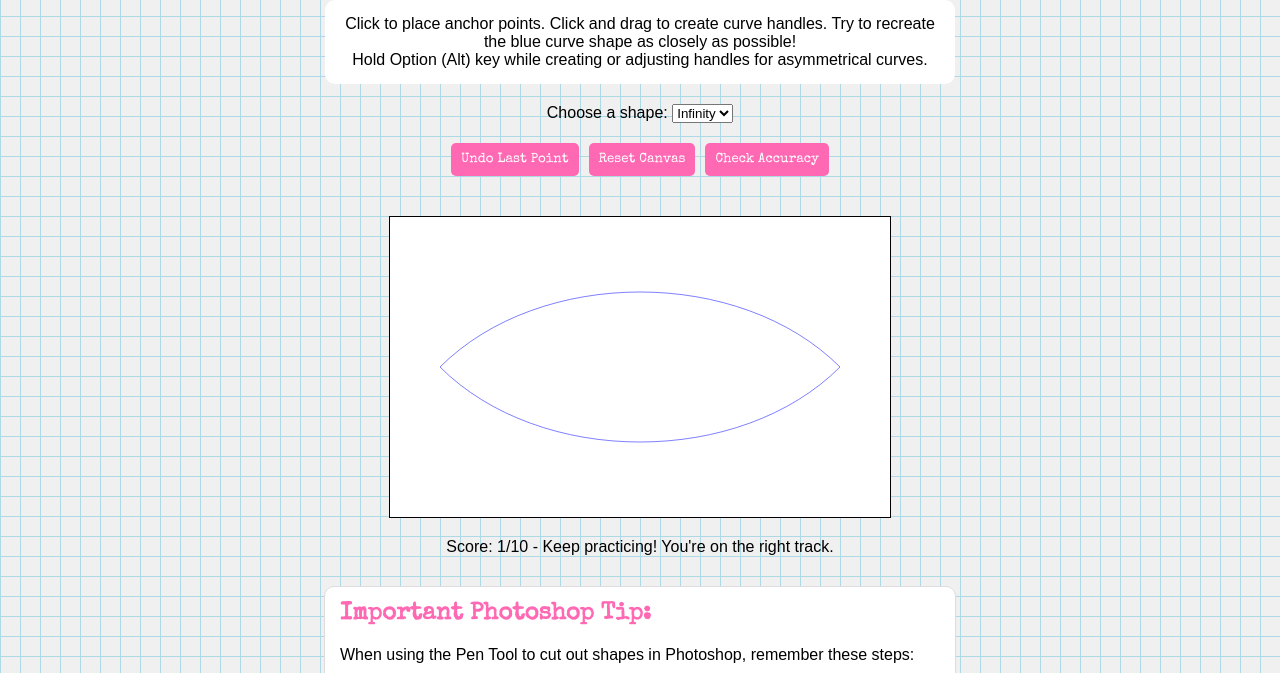
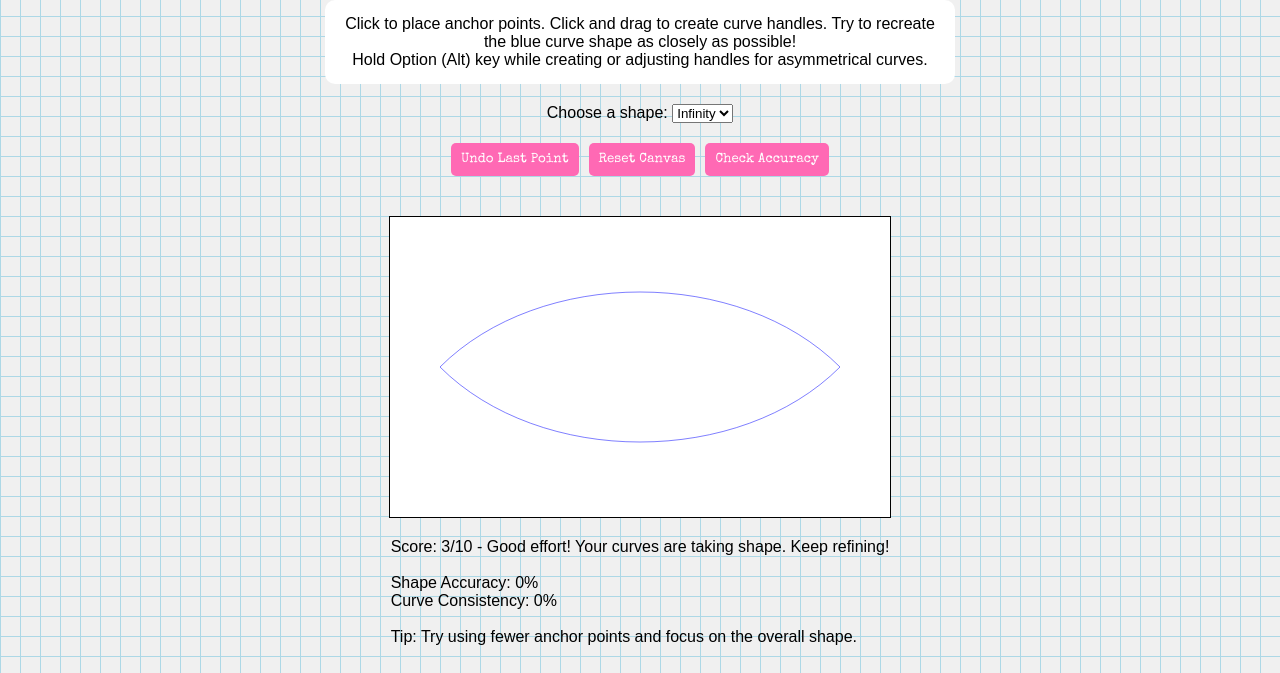
Before and after one commit to hsstokes/photoshop-pen-tool-practice, a plain HTML site: page index.html in a window 1280 px wide. Both pictures are taken after a click on the button "Check Accuracy". Shown: the part 104-777 px from the top of the page. Drawn offline with nearby package versions, Linux system fonts and the light colour scheme.

Commit message:
Update index.html

```diff
--- a/index.html
+++ b/index.html
@@ -289,32 +289,63 @@
         function checkAccuracy() {
             let score = 0;
             const totalPoints = 100;
+            let closestDistance = Infinity;
+            let furthestDistance = 0;
+            let averageDistance = 0;
+
             for (let i = 0; i < totalPoints; i++) {
                 const t = i / (totalPoints - 1);
                 const goalPoint = getPointOnGoalCurve(t);
                 const userPoint = getPointOnUserCurve(t);
                 const distance = Math.sqrt(Math.pow(goalPoint.x - userPoint.x, 2) + Math.pow(goalPoint.y - userPoint.y, 2));
-                 if (distance < 30) {
-                     score += 1 - (distance / 30);
+
+                closestDistance = Math.min(closestDistance, distance);
+                furthestDistance = Math.max(furthestDistance, distance);
+                averageDistance += distance;
+                if (distance < 50) {
+                    score += 1 - (distance / 50);
                 }
             }
-            const rawScore = (score / totalPoints) * 100;
-        const adjustedScore = Math.min(10, Math.max(1, Math.ceil(rawScore / 10)));
+            averageDistance /= totalPoints;
+
+            // Base score for attempt
+            let baseScore = 3;
+
+            // Additional points for overall shape resemblance
+            const shapeScore = Math.max(0, 5 - (averageDistance / 20));
+
+            // Points for consistency
+            const consistencyScore = Math.max(0, 2 - ((furthestDistance - closestDistance) / 50));
+
+            // Calculate final score
+            const finalScore = Math.min(10, Math.max(1, Math.round(baseScore + shapeScore + consistencyScore)));
 
             const feedback = [
-            "Keep practicing! You're on the right track.",
-            "Good effort! Try to get closer to the blue line.",
-            "Nice work! You're getting better.",
-            "Well done! Your curves are improving.",
-            "Great job! You're mastering the pen tool.",
-            "Excellent! Your curves are very close.",
-            "Impressive work! You're nearly matching the shape.",
-            "Outstanding! Your control is excellent.",
-            "Amazing precision! You're a pen tool pro.",
-            "Perfect! Your curves match the shape exactly."
+                "Great start! You're beginning to grasp the pen tool. Keep practicing!",
+                "Nice attempt! Try to follow the blue line more closely.",
+                "Good effort! Your curves are taking shape. Keep refining!",
+                "Well done! You're getting the hang of it. Focus on smoother curves.",
+                "Impressive progress! Your shape is becoming more accurate.",
+                "Excellent work! Your curves are very close to the target.",
+                "Outstanding control! You're nearly matching the shape perfectly.",
+                "Amazing precision! You're mastering the pen tool.",
+                "Exceptional skill! Your curves are almost indistinguishable from the goal.",
+                "Perfect! Your mastery of the pen tool is evident. Fantastic job!"
             ];
 
-        document.getElementById('feedback').textContent = `Score: ${adjustedScore}/10 - ${feedback[adjustedScore - 1]}`;
+            let detailedFeedback = `Score: ${finalScore}/10 - ${feedback[finalScore - 1]}\n\n`;
+            detailedFeedback += `Shape Accuracy: ${Math.round(shapeScore * 20)}%\n`;
+            detailedFeedback += `Curve Consistency: ${Math.round(consistencyScore * 50)}%\n\n`;
+            detailedFeedback += "Tip: " + getTip(finalScore);
+
+            document.getElementById('feedback').innerHTML = detailedFeedback.replace(/\n/g, '<br>');
+        }
+
+        function getTip(score) {
+            if (score <= 3) return "Try using fewer anchor points and focus on the overall shape.";
+            if (score <= 6) return "Adjust your curve handles to smooth out the lines.";
+            if (score <= 9) return "Fine-tune your anchor point positions for perfect symmetry.";
+            return "Challenge yourself with more complex shapes!";
         }
 
         function getPointOnGoalCurve(t) {
```
Lines whose indentation alone changed are shown as unchanged.
